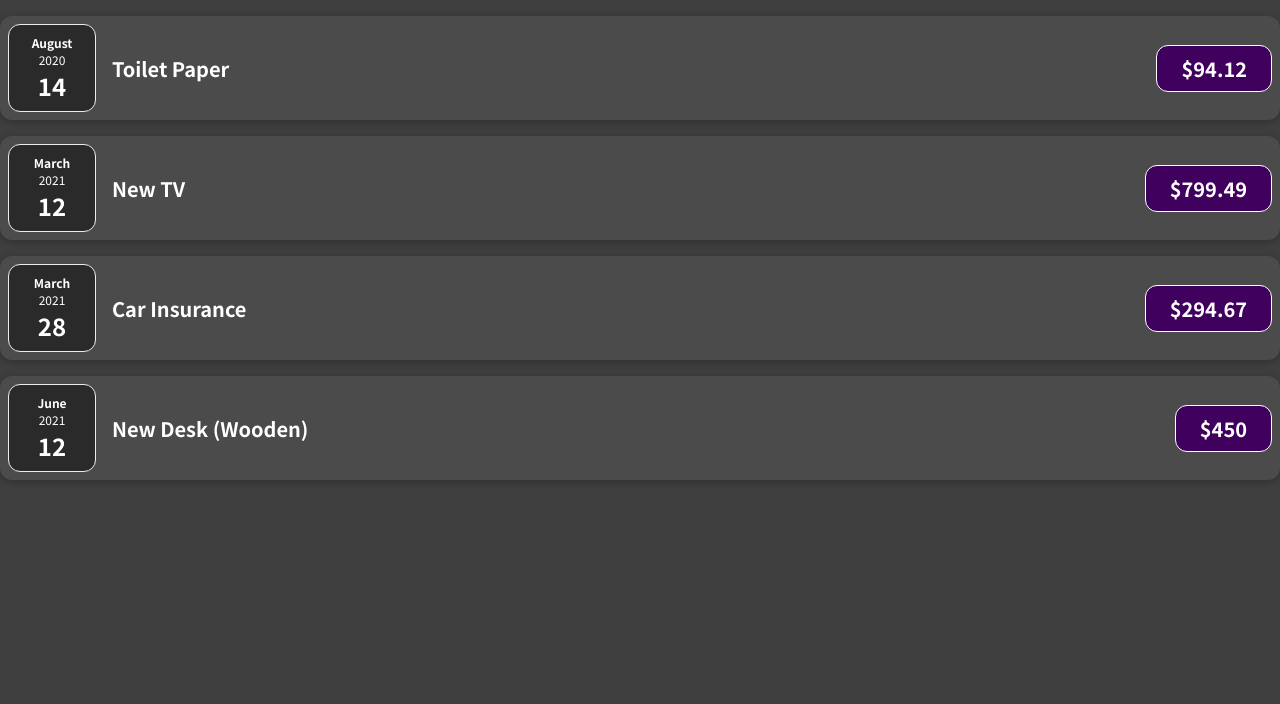
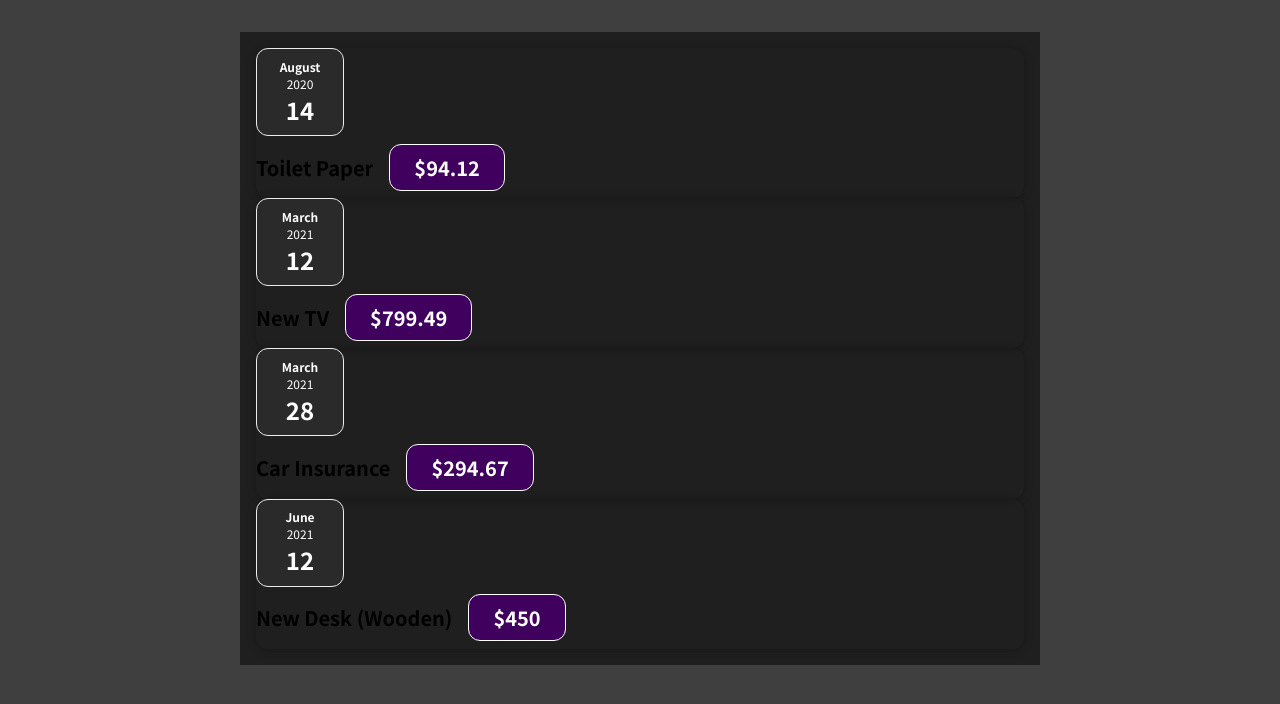
Before and after one commit to GiorgiBabunashvili/expense, a JavaScript app: page / in a window 1280 px wide. Shown: the top 704 px of the page. Built offline with nearby package versions, Linux system fonts and the light colour scheme.

Commit message:
card component

```diff
--- a/src/App.js
+++ b/src/App.js
@@ -1,4 +1,4 @@
-import ExpenseItem from "./components/ExpenseItem";
+import Expenses from "./components/Expenses";
 
 function App() {
   const expenses = [
@@ -25,26 +25,7 @@ function App() {
 
   return (
     <>
-      <ExpenseItem
-        title={expenses[0].title}
-        date={expenses[0].date}
-        amount={expenses[0].amount}
-      />
-      <ExpenseItem
-        title={expenses[1].title}
-        date={expenses[1].date}
-        amount={expenses[1].amount}
-      />
-      <ExpenseItem
-        title={expenses[2].title}
-        date={expenses[2].date}
-        amount={expenses[2].amount}
-      />
-      <ExpenseItem
-        title={expenses[3].title}
-        date={expenses[3].date}
-        amount={expenses[3].amount}
-      />
+      <Expenses item={expenses} />
     </>
   );
 }
--- /dev/null
+++ b/src/components/Card.css
@@ -0,0 +1,4 @@
+.card {
+  border-radius: 12px;
+  box-shadow: 0 1px 8px rgba(0, 0, 0, 0.25);
+}
--- /dev/null
+++ b/src/components/Card.js
@@ -0,0 +1,7 @@
+import "./Card.css";
+
+const Card = ({ children }) => {
+  return <div className="card">{children}</div>;
+};
+
+export default Card;
--- a/src/components/ExpenseItem.css
+++ b/src/components/ExpenseItem.css
@@ -2,10 +2,8 @@
   display: flex;
   justify-content: space-between;
   align-items: center;
-  box-shadow: 0 2px 8px rgba(0, 0, 0, 0.25);
   padding: 0.5rem;
   margin: 1rem 0;
-  border-radius: 12px;
   background-color: #4b4b4b;
 }
 
--- a/src/components/ExpenseItem.js
+++ b/src/components/ExpenseItem.js
@@ -1,15 +1,16 @@
+import Card from "./Card";
 import ExpenseDate from "./ExpenseDate";
 import "./ExpenseItem.css";
 
 const ExpenseItem = ({ title, amount, date }) => {
   return (
-    <div className="expense-item">
+    <Card className="expense-item">
       <ExpenseDate date={date} />
       <div className="expense-item__description">
         <h2>{title}</h2>
         <div className="expense-item__price">${amount}</div>
       </div>
-    </div>
+    </Card>
   );
 };
 
--- /dev/null
+++ b/src/components/Expenses.css
@@ -0,0 +1,7 @@
+.expenses {
+  padding: 1rem;
+  background-color: rgb(31, 31, 31);
+  margin: 2rem auto;
+  width: 50rem;
+  max-width: 95%;
+}
--- /dev/null
+++ b/src/components/Expenses.js
@@ -0,0 +1,31 @@
+import ExpenseItem from "./ExpenseItem";
+import "./Expenses.css";
+
+const Expenses = ({ item }) => {
+  return (
+    <div className="expenses">
+      <ExpenseItem
+        title={item[0].title}
+        date={item[0].date}
+        amount={item[0].amount}
+      />
+      <ExpenseItem
+        title={item[1].title}
+        date={item[1].date}
+        amount={item[1].amount}
+      />
+      <ExpenseItem
+        title={item[2].title}
+        date={item[2].date}
+        amount={item[2].amount}
+      />
+      <ExpenseItem
+        title={item[3].title}
+        date={item[3].date}
+        amount={item[3].amount}
+      />
+    </div>
+  );
+};
+
+export default Expenses;
```
